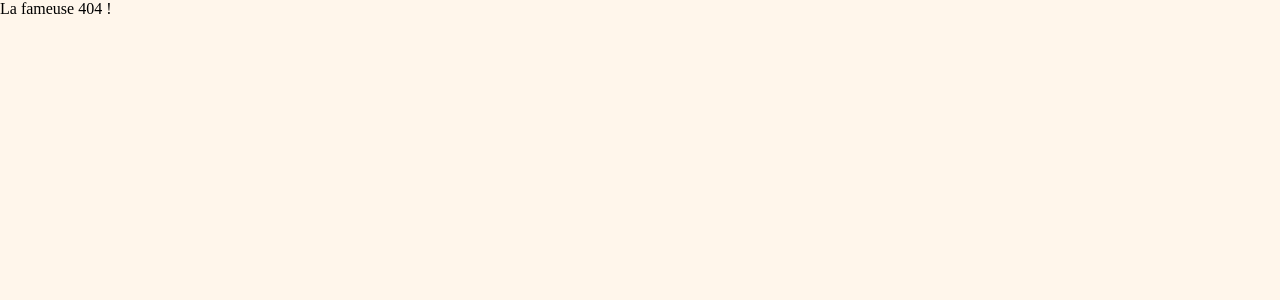
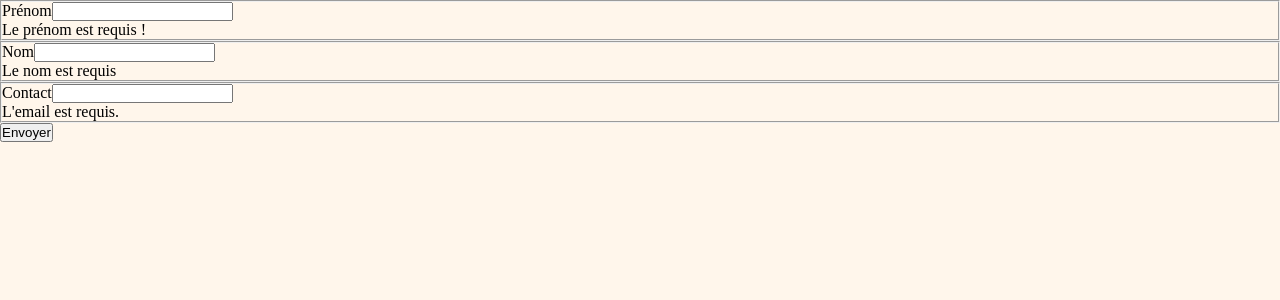
Before and after one commit to Thienthienko/wild-blog, an Angular app: page /contact in a window 1280 px wide. Before the commit this address had no page. Shown: the top 300 px of the page. Built offline with nearby package versions, Linux system fonts and the light colour scheme.

Commit message:
add contact form

```diff
--- /dev/null
+++ b/src/app/contact-form/contact-form.component.html
@@ -0,0 +1,78 @@
+<form #contactForm="ngForm" (ngSubmit)="contactForm.valid && onSubmit()">
+  <!-- Champ Prénom -->
+  <fieldset>
+    <label for="firstname">Prénom</label>
+    <input
+      id="firstname"
+      name="firstname"
+      type="text"
+      [(ngModel)]="newMessage.firstname"
+      #firstname="ngModel"
+      required
+      minlength="2"
+      maxlength="15"
+    />
+    @if (firstname.errors) {
+    <div>
+      @if (firstname.errors['required']) {
+      <span>Le prénom est requis !</span>
+      } @if (firstname.errors['minlength']) {
+      <span>Le prénom doit comporter au moins 2 caractères.</span>
+      } @if (firstname.errors['maxlength']){
+      <span>Le prénom ne doit pas dépasser 15 caractères.</span>
+      }
+    </div>
+    }
+  </fieldset>
+
+  <!-- Champ Nom -->
+  <fieldset>
+    <label for="lastname">Nom</label>
+    <input
+      id="lastname"
+      name="lastname"
+      type="text"
+      [(ngModel)]="newMessage.lastname"
+      #lastname="ngModel"
+      required
+      minlength="2"
+      maxlength="15"
+    />
+    @if (lastname.errors) {
+    <div>
+      @if (lastname.errors['required']) {
+      <span>Le nom est requis</span>
+      } @if (lastname.errors['minlength']) {
+      <span>Le nom doit comporter au moins 2 caractères.</span>
+      }@if (lastname.errors['maxlength']){
+      <span>Le nom ne doit pas dépasser 15 caractères.</span>
+      }
+    </div>
+    }
+  </fieldset>
+
+  <!-- Champ Email -->
+  <fieldset>
+    <label for="email">Contact</label>
+    <input
+      id="email"
+      name="email"
+      type="email"
+      [(ngModel)]="newMessage.email"
+      #email="ngModel"
+      required
+      email
+    />
+    @if (email.errors) {
+    <div>
+      @if (email.errors['required']) {
+      <span>L'email est requis.</span>
+      } @if (email.errors['email']) {
+      <span>L'email est invalide.</span>
+      }
+    </div>
+    }
+  </fieldset>
+
+  <button type="submit">Envoyer</button>
+</form>
--- /dev/null
+++ b/src/app/contact-form/contact-form.component.ts
@@ -0,0 +1,28 @@
+import { Component } from '@angular/core';
+import { FormsModule } from '@angular/forms';
+import { RouterLink } from '@angular/router';
+import { Message } from '../models/message.model';
+
+@Component({
+  selector: 'app-contact-form',
+  standalone: true,
+  imports: [RouterLink, FormsModule],
+  templateUrl: './contact-form.component.html',
+  styleUrl: './contact-form.component.scss',
+})
+export class ContactFormComponent {
+  newMessage: Message = {
+    lastname: '',
+    firstname: '',
+    email: '',
+    content: '',
+  };
+
+  onSubmit(): void {
+    // Formulaire envoyé
+    console.log(this.newMessage);
+  }
+  // onSubmit(): void {
+  //   console.log('Formulaire envoyé !');
+  // }
+}
--- a/src/app/home-page/home-page.component.html
+++ b/src/app/home-page/home-page.component.html
@@ -1,3 +1,8 @@
+<nav>
+  <a [routerLink]="['/']">Accueil</a>
+  <a [routerLink]="['/contact']">Contact</a>
+</nav>
+
 @for (article of articles; track $index) { @if(article.isPublished) {
 <a [routerLink]="['/article', article.id]">
   <h1>{{ article.title }}</h1>
--- /dev/null
+++ b/src/app/models/message.model.ts
@@ -0,0 +1,6 @@
+export interface Message {
+  lastname: string;
+  firstname: string;
+  email: string;
+  content: string;
+}
```
Also changed, not shown: src/app/app.routes.ts (+8 -3 lines), src/app/contact-form/contact-form.component.scss (added), 1 other file (tests, documents, lock files or other folders).
